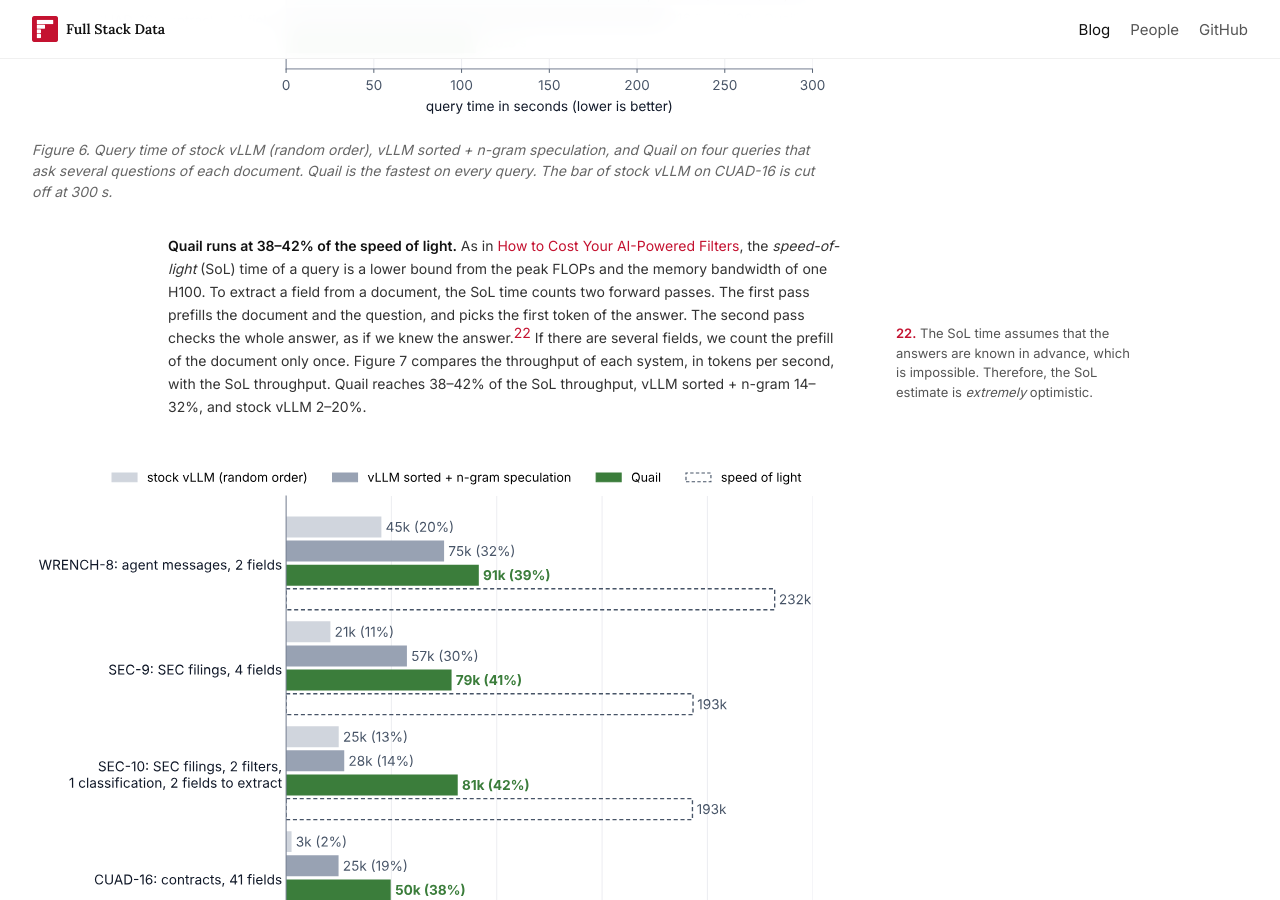
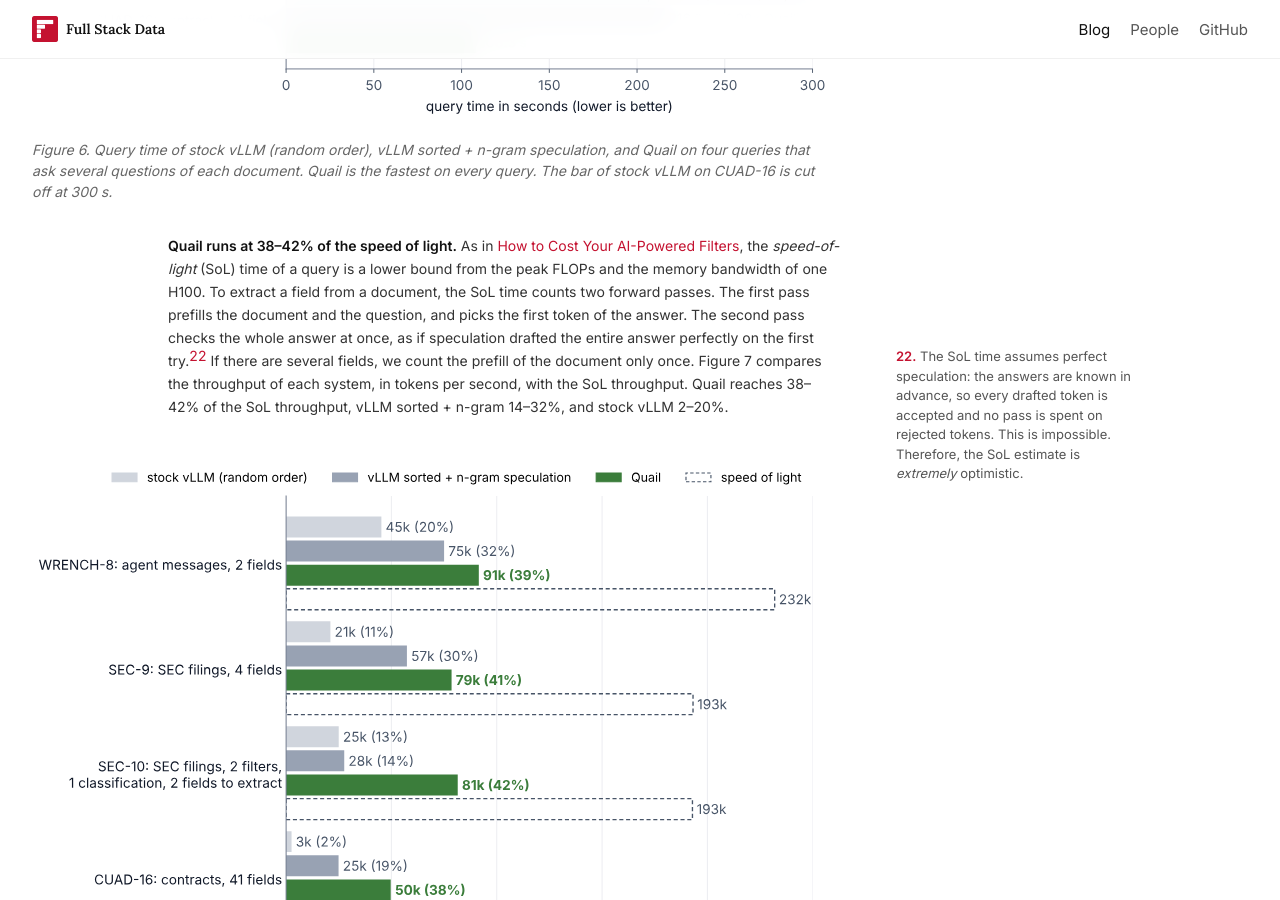
Before and after one commit to fsdatalab/fsdatalab.github.io, a Jekyll site: the page built from _posts/2026-10-26-ai-extract.md, in a window 1280 px wide and 900 px high, scrolled down 8441 px. Built offline with Jekyll 4.4.1, drawn with Linux system fonts in a browser that asks for light colours.

Commit message:
Say the speed of light assumes perfect speculation
Co-Authored-By: Claude Opus 5.5 <noreply@anthropic.com>
Claude-Session: https://claude.ai/code/session_012G22YLMk5BfN66z5wzqWeJ

```diff
--- a/_posts/2026-10-26-ai-extract.md
+++ b/_posts/2026-10-26-ai-extract.md
@@ -204,7 +204,7 @@ We use two groups of QUAIL-B queries.
 <figcaption>Figure 6. Query time of stock vLLM (random order), vLLM sorted + n-gram speculation, and Quail on four queries that ask several questions of each document. Quail is the fastest on every query. The bar of stock vLLM on CUAD-16 is cut off at 300 s.</figcaption>
 </figure>
 
-**Quail runs at 38–42% of the speed of light.** As in [How to Cost Your AI-Powered Filters]({{ '/blog/ai-filter-cost-estimates/' | relative_url }}), the *speed-of-light* (SoL) time of a query is a lower bound from the peak FLOPs and the memory bandwidth of one H100. To extract a field from a document, the SoL time counts two forward passes. The first pass prefills the document and the question, and picks the first token of the answer. The second pass checks the whole answer, as if we knew the answer.<sup><a href="#note-22">22</a></sup> If there are several fields, we count the prefill of the document only once. Figure 7 compares the throughput of each system, in tokens per second, with the SoL throughput. Quail reaches 38–42% of the SoL throughput, vLLM sorted + n-gram 14–32%, and stock vLLM 2–20%.
+**Quail runs at 38–42% of the speed of light.** As in [How to Cost Your AI-Powered Filters]({{ '/blog/ai-filter-cost-estimates/' | relative_url }}), the *speed-of-light* (SoL) time of a query is a lower bound from the peak FLOPs and the memory bandwidth of one H100. To extract a field from a document, the SoL time counts two forward passes. The first pass prefills the document and the question, and picks the first token of the answer. The second pass checks the whole answer at once, as if speculation drafted the entire answer perfectly on the first try.<sup><a href="#note-22">22</a></sup> If there are several fields, we count the prefill of the document only once. Figure 7 compares the throughput of each system, in tokens per second, with the SoL throughput. Quail reaches 38–42% of the SoL throughput, vLLM sorted + n-gram 14–32%, and stock vLLM 2–20%.
 
 <figure id="figure-7" style="width: min(52rem, calc(100vw - 3rem));">
 <img src="{{ '/assets/blog/ai-extract/throughput-vs-sol.svg' | relative_url }}?v=13" alt="Tokens per second of stock vLLM in random order, vLLM sorted with n-gram speculation, and Quail, against the speed of light, on WRENCH-8, SEC-9, SEC-10, and CUAD-16. Quail reaches 39%, 41%, 42%, and 38% of the speed of light.">
@@ -268,7 +268,7 @@ this research.
 
 <span id="note-21"><strong>21.</strong></span> The *KV regret*, i.e., the input tokens that a system computes beyond the minimum, is 5.0%, 5.0%, 0.9%, and 15.8% for Quail on WRENCH-8, SEC-9, SEC-10, and CUAD-16; 3.4%, 2.8%, 63.8%, and 7.9% for vLLM sorted + n-gram; and 43.3%, 71.3%, 68.6%, and 96.0% for stock vLLM.
 
-<span id="note-22"><strong>22.</strong></span> The SoL time assumes that the answers are known in advance, which is impossible. Therefore, the SoL estimate is *extremely* optimistic.
+<span id="note-22"><strong>22.</strong></span> The SoL time assumes perfect speculation: the answers are known in advance, so every drafted token is accepted and no pass is spent on rejected tokens. This is impossible. Therefore, the SoL estimate is *extremely* optimistic.
 
 # Cite this article
 
```
